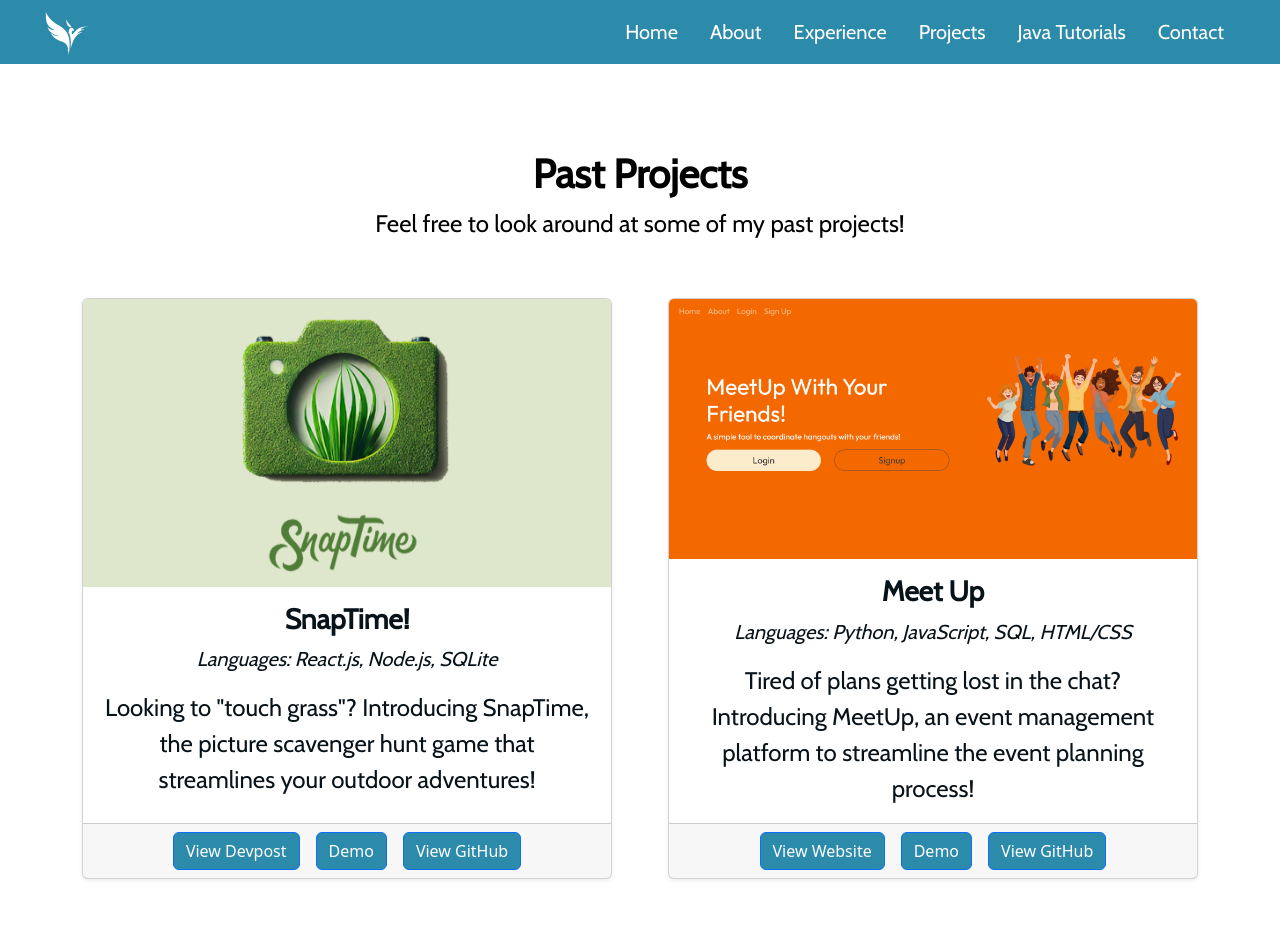
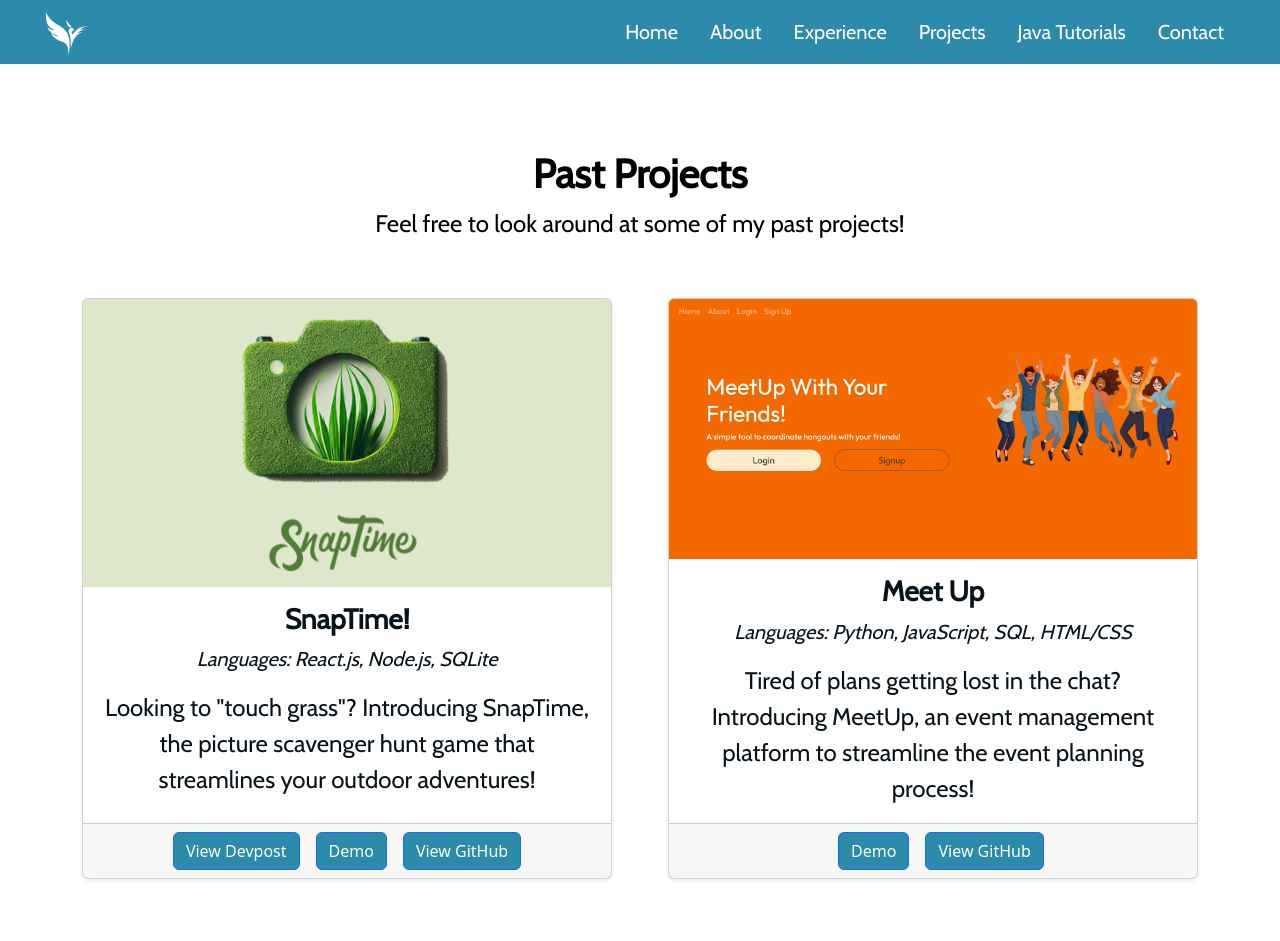
Before and after one commit to Jeffery05/jeffery05.github.io, a React (Create React App) app: page /projects in a window 1280 px wide. Shown: the top 941 px of the page. Built offline with nearby package versions, Linux system fonts and the light colour scheme.

Commit message:
adjusted for heroku credits running out

```diff
--- a/src/Components/projects.jsx
+++ b/src/Components/projects.jsx
@@ -69,14 +69,6 @@ export default function Projects() {
             </p>
           </div>
           <div className="card-footer">
-          <a
-              href="https://meet-up-300c2e0fdbd2.herokuapp.com/"
-              target="_blank"
-              rel="noopener noreferrer"
-              className="btn btn-primary "
-            >
-              View Website
-            </a>
             <a
               href="https://www.youtube.com/watch?v=Sja8227G8SQ"
               target="_blank"
@@ -216,14 +208,6 @@ export default function Projects() {
             </p>
           </div>
           <div className="card-footer">
-          <a
-              href="https://trash-dash-htv.herokuapp.com/"
-              target="_blank"
-              rel="noopener noreferrer"
-              className="btn btn-primary "
-            >
-              View Website
-            </a>
             <a
               href="https://devpost.com/software/trashdash"
               target="_blank"
```
